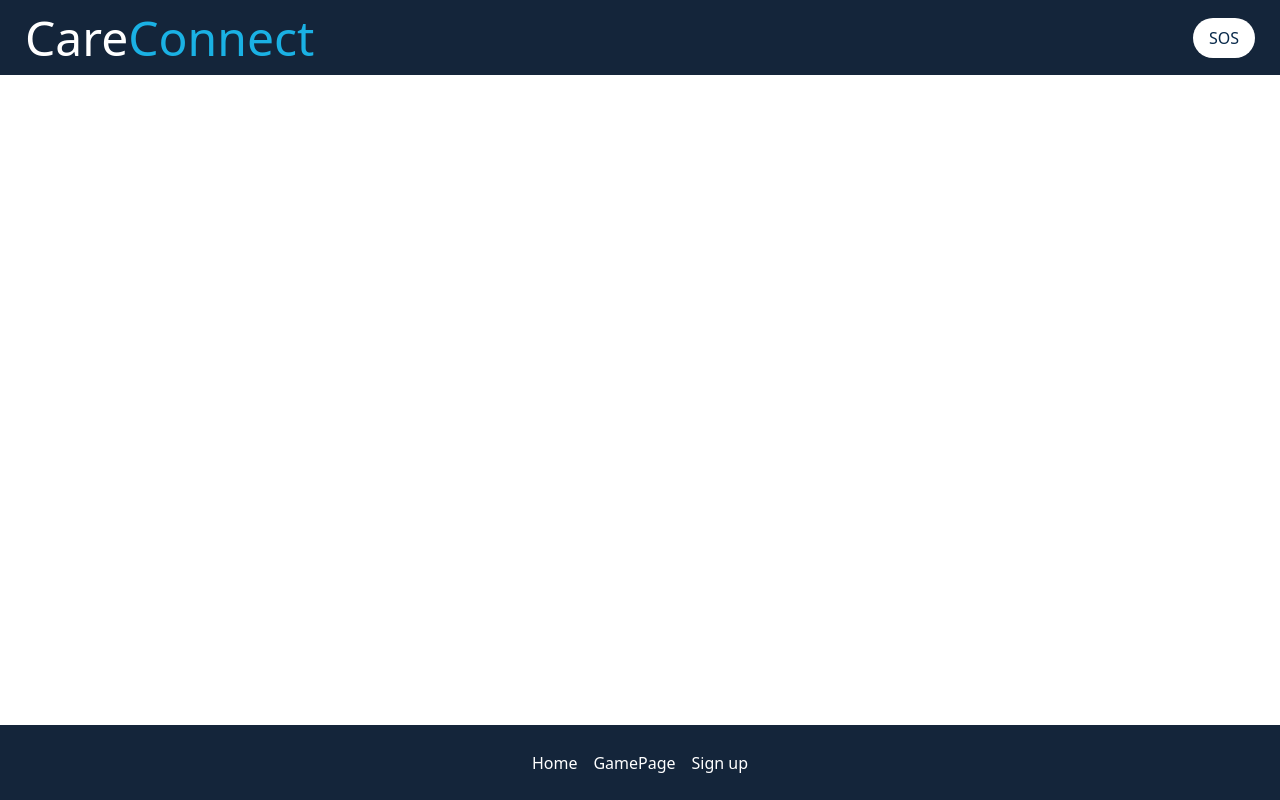
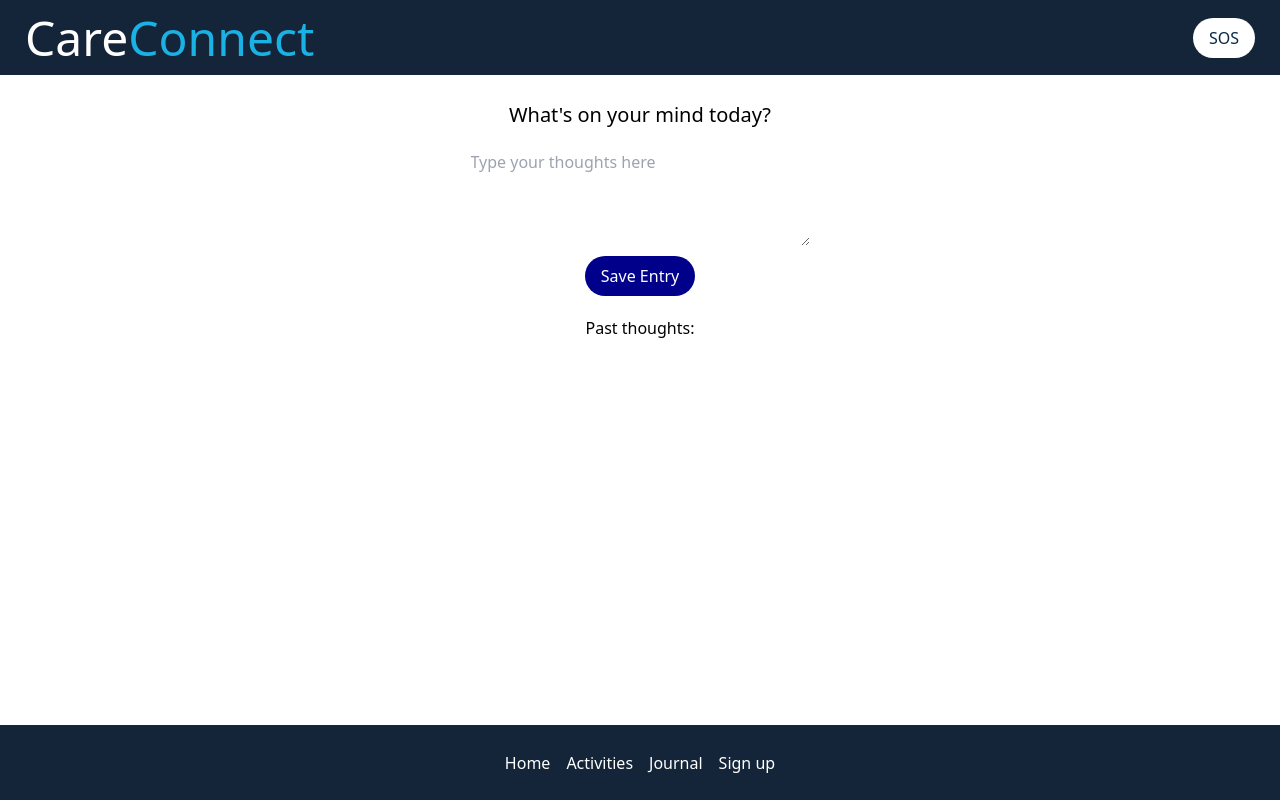
Before and after one commit to joshuaenoch/care-connect, a React (Vite) app in the folder CareConnect/: page /JournalPage in a window 1280 px wide. Built offline with nearby package versions, Linux system fonts and the light colour scheme.

Commit message:
journal page and fixing home page linking

```diff
--- a/CareConnect/src/components/App.jsx
+++ b/CareConnect/src/components/App.jsx
@@ -4,41 +4,41 @@ import { app } from "../firebase.js";
 import { BrowserRouter as Router, Routes, Route } from "react-router-dom";
 import SignIn from "../pages/SignIn.jsx";
 import SignUp from "../pages/SignUp.jsx";
-import GamePage from "../pages/GamePage.jsx";
 import NavBar from "./NavBar.jsx";
 import Footer from "./Footer.jsx";
-import Home from "./Home";
+import HomePage from "../pages/HomePage.jsx";
+import GamePage from "../pages/GamePage.jsx";
+import CaregiverPage from "../pages/CaregiverPage";
+import JournalPage from "../pages/JournalPage";
 import Crossword from "../pages/Games/Crossword.jsx";
 import Sudoku from "../pages/Games/Sudoku.jsx";
 import WordSearch from "../pages/Games/WordSearch.jsx";
-import CaregiverPage from "../pages/CaregiverPage";
 
 function App() {
 
   return (
     <div>
-      <main>
-        <Router>
+      <Router>
           <header>
             <NavBar />
           </header>
         </Router>
-      </main>
-      <footer className = "">
+      <main>
         <Router>
           <Routes>
             <Route path="/SignUp" element={<SignUp />} />
             <Route path="/SignIn" element={<SignIn />} />
             <Route path="/GamePage" element={<GamePage />} />
             <Route path="/CaregiverPage" element={<CaregiverPage />} />
-            <Route path="/" element={<Home />} />
+            <Route path="/" element={<HomePage />} />
+            <Route path="/JournalPage" element={<JournalPage />}/>
             <Route path="/crossword" element={<Crossword />} />
             <Route path="/sudoku" element={<Sudoku />} />
             <Route path="/wordsearch" element={<WordSearch />} />
           </Routes>
           <Footer />
         </Router>
-      </footer>
+      </main>
     </div>
   );
 }
--- a/CareConnect/src/components/Footer.jsx
+++ b/CareConnect/src/components/Footer.jsx
@@ -7,13 +7,18 @@ function Footer() {
         <div className="nav-links">
           <ul className="nav-bar">
             <li className="nav-item">
-              <NavLink className="nav-link" to="/Home">
+              <NavLink className="nav-link" to="/">
                 Home
               </NavLink>
             </li>
             <li className="nav-item">
               <NavLink className="nav-link" to="/GamePage">
-                GamePage
+                Activities
+              </NavLink>
+            </li>
+            <li className="nav-item">
+              <NavLink className="nav-link" to="/JournalPage">
+                Journal
               </NavLink>
             </li>
             <li className="nav-item">
--- a/CareConnect/src/components/Home.jsx
+++ /dev/null
@@ -1,5 +0,0 @@
-function Home() {
-  return <></>;
-}
-
-export default Home;
--- a/CareConnect/src/index.css
+++ b/CareConnect/src/index.css
@@ -96,3 +96,7 @@ h1 {
 .container {
   padding: 90px 50px 0px 50px;
 }
+
+textarea:focus {
+  outline: none;
+}
--- a/CareConnect/src/pages/HomePage.jsx
+++ b/CareConnect/src/pages/HomePage.jsx
@@ -1,5 +1,10 @@
-function HomePage() {
-    return ( <></> );
+import React from 'react'
+
+export default function HomePage() {
+    return (
+        <div className="container">
+            <h1>Welcome _user name_!</h1>
+
+        </div>
+    );
 }
-
-export default HomePage;
--- /dev/null
+++ b/CareConnect/src/pages/JournalPage.jsx
@@ -0,0 +1,51 @@
+// grey line popping up on phone view when clicking the text box?
+
+import React, { useState } from 'react';
+
+export default function JournalPage() {
+  const [text, setText] = useState(''); // State to store the currently typed text
+  const [entries, setEntries] = useState([]); // State to store the list of text entries
+
+  const handleTextChange = (event) => {
+    setText(event.target.value);
+  };
+
+  const handleSaveEntry = () => {
+    if (text.trim() !== '') {
+      const timestamp = new Date().toLocaleDateString(); // Get the current date without time
+      setEntries([...entries, { text, timestamp }]); // Add text and timestamp to the list of entries
+      setText(''); // Clear the input box
+    }
+  };
+
+  return (
+    <div className="container">
+      <div style={{ fontSize: "20px", marginTop: "10px", marginBottom: "20px" }}>
+        What's on your mind today?
+      </div>
+      <textarea
+        rows="4"
+        cols="35"
+        value={text}
+        onChange={handleTextChange}
+        placeholder="Type your thoughts here"
+      ></textarea>
+      <button
+        style={{ backgroundColor: "darkblue", color: "white", marginTop: "10px", marginBottom: "10px" }}
+        onClick={handleSaveEntry}
+      >
+        Save Entry
+      </button>
+      <div>
+        <h2 style={{ marginTop: "10px", textAlign: "center" }}>Past thoughts:</h2>
+        <ul>
+          {entries.map((entry, index) => (
+            <li style={{marginTop:"10px", textAlign:"center"}} key={index}>
+              {entry.text} - {entry.timestamp}
+            </li>
+          ))}
+        </ul>
+      </div>
+    </div>
+  );
+}
```
